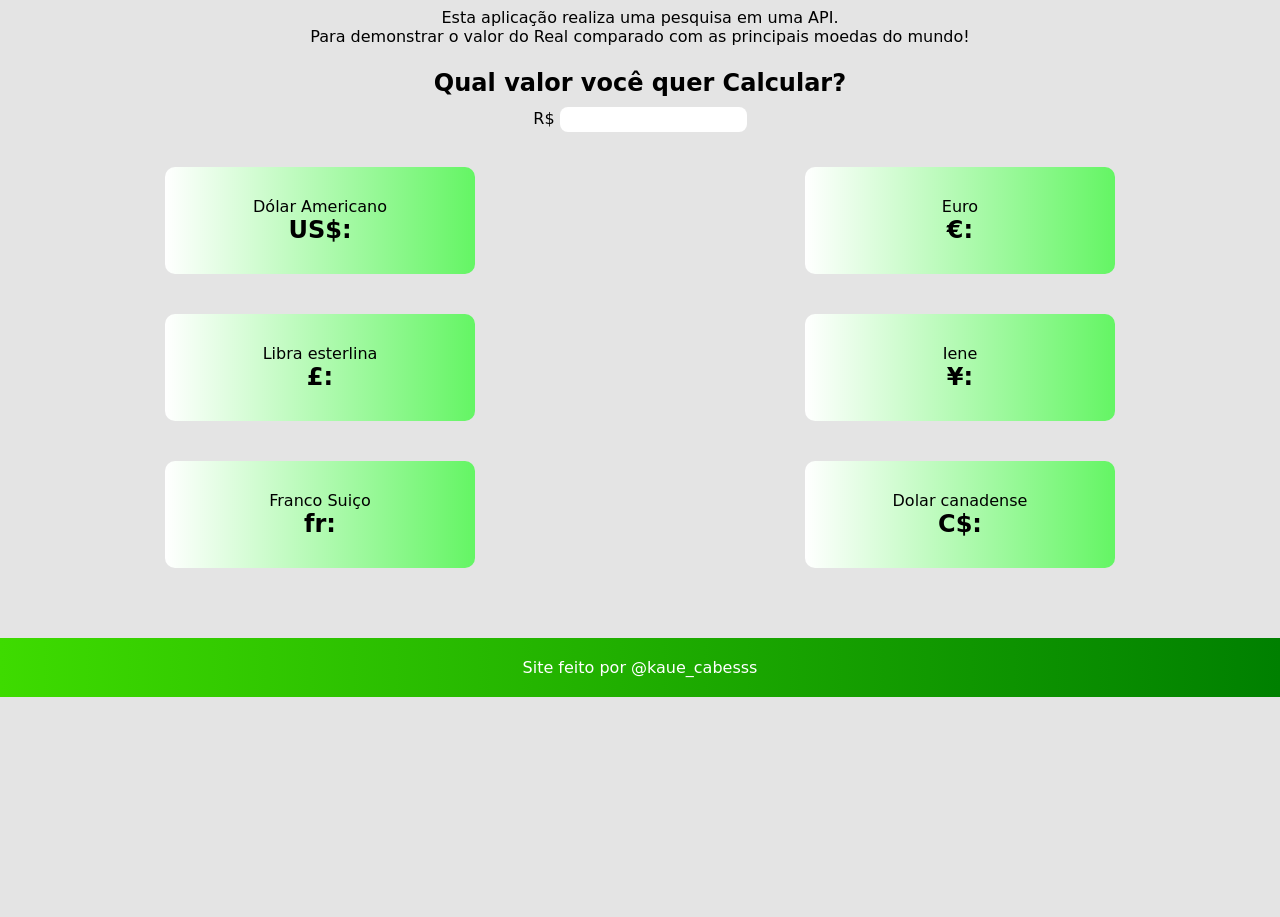
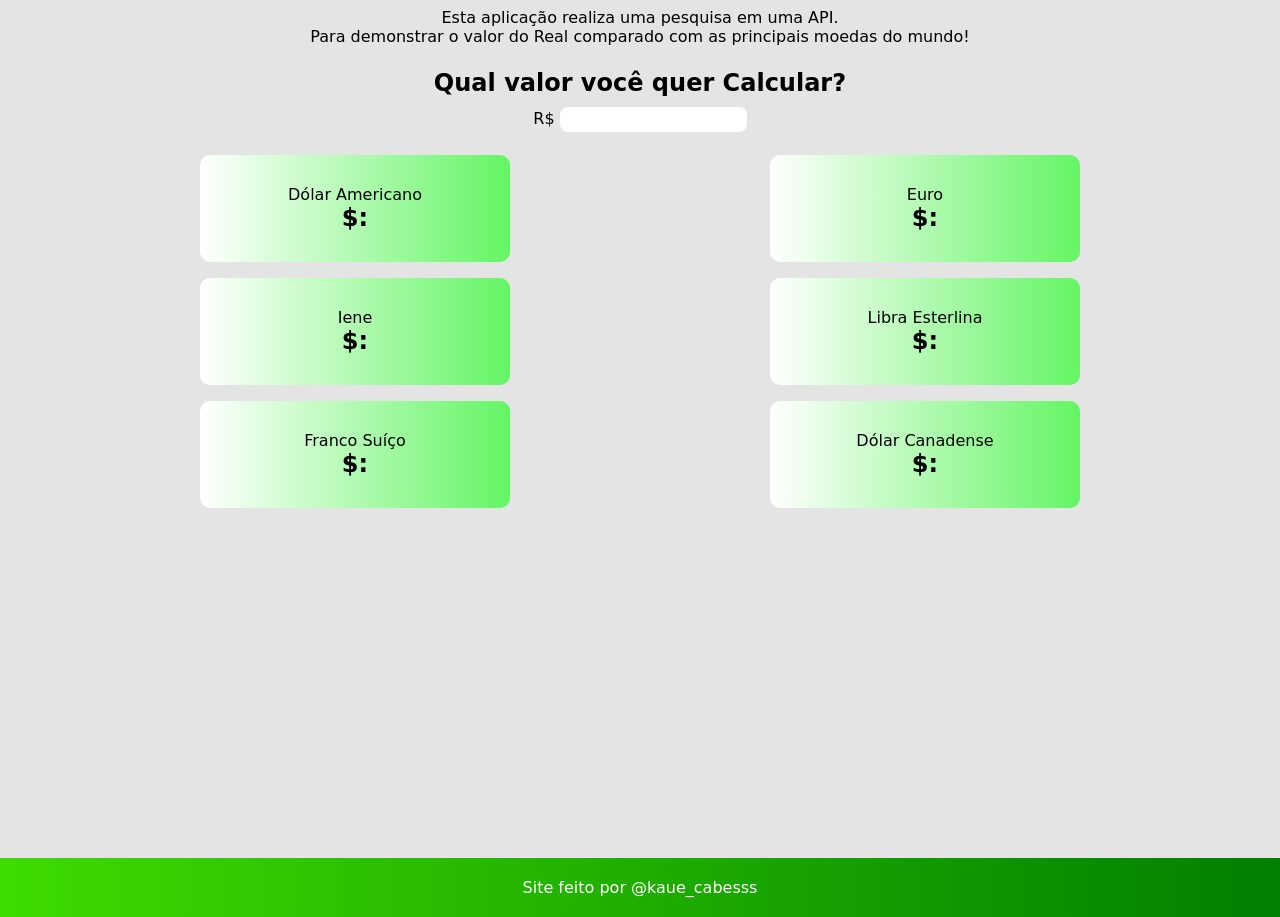
Before and after one commit to Kaue-Francisco/Cotas-de-Moedas, a Flask app: page / in a window 1280 px wide. Shown: the part 58-975 px from the top of the page. Before the commit the page ends 755 px from the top, so only its background shows below. Run offline with Flask 3, Linux system fonts and the light colour scheme; some web fonts are replaced.

Commit message:
Refactor currency quotation display and layout

```diff
--- a/src/routes.py
+++ b/src/routes.py
@@ -32,9 +32,13 @@
             _chf = '{:.2f}'.format(float(valor) / float(cotacao.chf))
             _cad = '{:.2f}'.format(float(valor) / float(cotacao.cad))
 
-        return render_template('index.html', dolar=_dolar, euro=_euro,  ien=_ien,  gbp=_gbp,  chf=_chf,  cad=_cad)
+            values_quotation = {'Dólar Americano': _dolar, 'Euro': _euro, 'Iene': _ien, 'Libra Esterlina': _gbp, 'Franco Suíço': _chf, 'Dólar Canadense': _cad}
 
-    return render_template('index.html', dolar=cotacao.dolar[:4], euro=cotacao.euro[:4],  ien=cotacao.ien[:4],  gbp=cotacao.gbp[:4],  chf=cotacao.chf[:4],  cad=cotacao.cad[:4])
+        return render_template('index.html', values_quotation=values_quotation)
+
+    values_quotation = {'Dólar Americano': cotacao.dolar[:4], 'Euro': cotacao.euro[:4], 'Iene': cotacao.ien[:4], 'Libra Esterlina': cotacao.gbp[:4], 'Franco Suíço': cotacao.chf[:4], 'Dólar Canadense': cotacao.cad[:4]}
+
+    return render_template('index.html', values_quotation=values_quotation)
 
 if __name__ == "__main__":
     cotacao = Quotation()
--- a/src/static/style.css
+++ b/src/static/style.css
@@ -30,7 +30,7 @@
     padding: 5px;
 }
 
-.container img {
+header img {
     width: 50px;
     height: 50px;
     margin-top: -5px;
@@ -44,14 +44,15 @@
 
 .bigbox {
     display: flex;
-    align-items: center;
-    justify-content: center
+    flex-wrap: wrap; /* Adicionando flex-wrap para quebrar para uma nova linha */
+    justify-content: space-between; /* Adicionando espaço entre os elementos */
+    width: 70%;
 }
 
 .box {
     background-image: linear-gradient(to left,rgb(100, 245, 100), rgb(255, 255, 255));
     width: 250px;
-    margin: 20px auto;
+    margin: 8px; /* Alterando o valor do margin */
     text-align: center;
     border-radius: 10px;
     padding: 30px;
@@ -68,3 +69,13 @@
     text-align: center;
     padding: 15px;
 }
+
+.container {
+    min-height: 100vh;
+}
+
+.content {
+    justify-content: center;
+    align-items: center;
+    display: flex;
+}
--- a/src/templates/index.html
+++ b/src/templates/index.html
@@ -12,16 +12,15 @@
 
     <!-- Parte Inicial da aplicação -->
     <header>
-        <div class='container'>
         <img src="https://cdn.icon-icons.com/icons2/606/PNG/512/coins-of-dollars-stack_icon-icons.com_56192.png" align="middle">
         <div id="title"><h1>Cotação de Moedas</h1></div>
-        </div>
     </header>
 
+    <main>
+        <div class="container">
             <div class="desc">
                 <p>Esta aplicação realiza uma pesquisa em uma API. <br> Para demonstrar o valor do Real comparado com as principais moedas do mundo!</p>
             </div>
-
 
             <!-- Converter o Valor que o Usuário escolher. -->
             <div class="calc">
@@ -32,44 +31,19 @@
                 </form>
             </div>
 
-
+            <div class="content">
+                <div class="bigbox">
                 <!-- Uma box representando a cotação do dolar e Euro -->
-    <div class="bigbox">
+                {% for valor in values_quotation %}
                     <div class="box">
-            <p>Dólar Americano</p>
-            <h2>US$: {{ dolar }}</h2>
+                        <p>{{ valor }}</p>
+                        <h2>$: {{ values_quotation[valor] }}</h2>
                     </div>
-        <div class="box">
-            <p>Euro</p>
-            <h2>€: {{ euro }}</h2>
+                {% endfor %}
                 </div>
             </div>
-
-
-    <!-- Uma box representando a cotação do Iene e Libra esterlina -->
-    <div class="bigbox">
-        <div class="box">
-            <p>Libra esterlina</p>
-            <h2>£: {{ gbp }}</h2>
         </div>
-        <div class="box">
-            <p>Iene</p>
-            <h2>¥: {{ ien }}</h2>
-        </div>
-    </div>
-
-
-    <!-- Uma box representando a cotação do Dolar Canadense e Franco suiço -->
-    <div class="bigbox">
-        <div class="box">
-            <p>Franco Suiço</p>
-            <h2>fr: {{ chf }}</h2>
-        </div>
-        <div class="box">
-            <p>Dolar canadense</p>
-            <h2>C$: {{ cad }}</h2>
-        </div>
-    </div>
+    </main>
 
     <!-- Footer do site, aonde mostra meu @ das redes sociais-->
     <footer>
```
Lines whose indentation alone changed are shown as unchanged.
